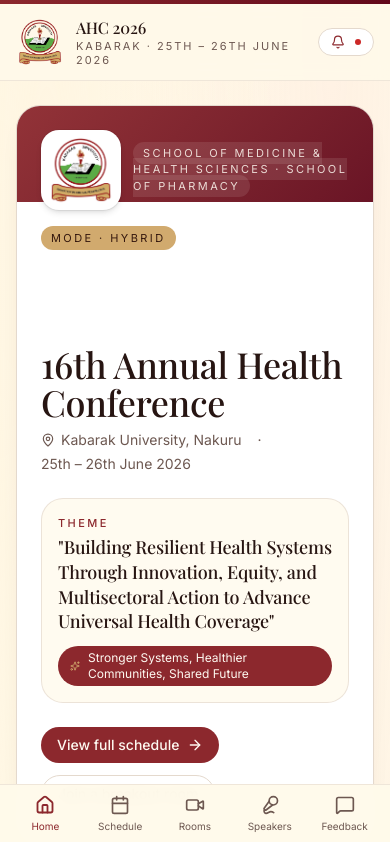
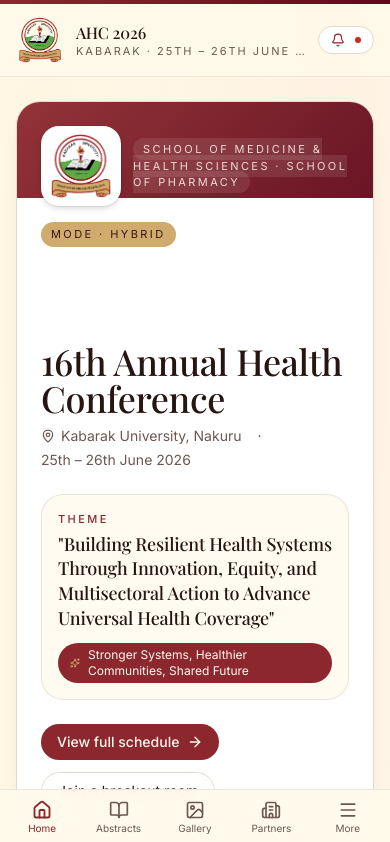
Before and after one commit to DavidSaruni/Confera, a React (Vite) app: page / in a window 390 px wide. Shown: the top 842 px of the page. Built offline with nearby package versions, Linux system fonts and the light colour scheme.

Commit message:
Change mobile view

```diff
--- a/src/components/AppShell.tsx
+++ b/src/components/AppShell.tsx
@@ -1,56 +1,101 @@
 import { Link, Outlet, useLocation } from "react-router-dom";
-import { Bell, Calendar, Image as ImageIcon, BookOpen, Mic2, Building2, Video, Home, MessageSquare } from "lucide-react";
+import {
+  Bell,
+  Calendar,
+  Image as ImageIcon,
+  BookOpen,
+  Mic2,
+  Building2,
+  Video,
+  Home,
+  MessageSquare,
+  Menu,
+} from "lucide-react";
+import type { LucideIcon } from "lucide-react";
 import type { ReactNode } from "react";
+import { useState } from "react";
 import { CONFERENCE } from "@/data/conference";
 import kabarakLogo from "@/public/images/Kabarak_University_Logo.png";
+import {
+  Sheet,
+  SheetContent,
+  SheetHeader,
+  SheetTitle,
+} from "@/components/ui/sheet";
 
-const NAV = [
-  { to: "/", label: "Home", icon: Home },
-  { to: "/schedule", label: "Schedule", icon: Calendar },
-  { to: "/breakouts", label: "Rooms", icon: Video },
-  { to: "/speakers", label: "Speakers", icon: Mic2 },
-  { to: "/abstracts", label: "Book of Abstracts", icon: BookOpen },
-  { to: "/gallery", label: "Gallery", icon: ImageIcon },
-  { to: "/partners", label: "Partners", icon: Building2 },
-  { to: "/announcements", label: "News", icon: Bell },
-  { to: "/feedback", label: "Feedback", icon: MessageSquare },
+type NavItem = {
+  to: string;
+  label: string;
+  shortLabel: string;
+  icon: LucideIcon;
+};
+
+const NAV: NavItem[] = [
+  { to: "/", label: "Home", shortLabel: "Home", icon: Home },
+  { to: "/schedule", label: "Schedule", shortLabel: "Schedule", icon: Calendar },
+  { to: "/breakouts", label: "Breakout Rooms", shortLabel: "Rooms", icon: Video },
+  { to: "/speakers", label: "Speakers", shortLabel: "Speakers", icon: Mic2 },
+  { to: "/abstracts", label: "Book of Abstracts", shortLabel: "Abstracts", icon: BookOpen },
+  { to: "/gallery", label: "Gallery", shortLabel: "Gallery", icon: ImageIcon },
+  { to: "/partners", label: "Partners", shortLabel: "Partners", icon: Building2 },
+  { to: "/announcements", label: "News", shortLabel: "News", icon: Bell },
+  { to: "/feedback", label: "Feedback", shortLabel: "Feedback", icon: MessageSquare },
 ];
+
+const MOBILE_TAB_PATHS = ["/", "/abstracts", "/gallery", "/partners"] as const;
+
+export function isConfiguredExternalUrl(url: string): boolean {
+  return Boolean(url && !/your-[\w-]*-id/i.test(url));
+}
 
 export function AppShell({ children }: { children?: ReactNode }) {
   const { pathname } = useLocation();
   return (
     <div className="min-h-screen bg-paper">
       <Header />
-      <div className="mx-auto flex max-w-6xl gap-8 px-4 pb-32 pt-6 md:px-6 lg:pt-10">
+      <div className="mx-auto flex max-w-6xl gap-8 px-4 pb-[calc(5.5rem+env(safe-area-inset-bottom))] pt-6 md:px-6 lg:pb-10 lg:pt-10">
         <aside className="hidden w-56 shrink-0 lg:block">
           <nav className="sticky top-24 space-y-1">
-            {NAV.map((n) => {
-              const Icon = n.icon;
-              const active = pathname === n.to;
+            {NAV.map((n) => (
+              <NavLink key={n.to} item={n} active={pathname === n.to} showFullLabel />
+            ))}
+          </nav>
+        </aside>
+        <main className="min-w-0 flex-1">{children ?? <Outlet />}</main>
+      </div>
+      <MobileTabBar pathname={pathname} />
+      <footer className="mx-auto max-w-6xl px-6 pb-28 pt-6 text-center text-xs text-muted-foreground lg:pb-10">
+        © {new Date().getFullYear()} Confera
+      </footer>
+    </div>
+  );
+}
+
+function NavLink({
+  item,
+  active,
+  showFullLabel,
+  onNavigate,
+}: {
+  item: NavItem;
+  active: boolean;
+  showFullLabel?: boolean;
+  onNavigate?: () => void;
+}) {
+  const Icon = item.icon;
   return (
     <Link
-                  key={n.to}
-                  to={n.to}
+      to={item.to}
+      onClick={onNavigate}
       className={`flex items-center gap-3 rounded-lg px-3 py-2.5 text-sm transition ${
         active
           ? "bg-primary text-primary-foreground shadow-sm"
           : "text-foreground/75 hover:bg-accent hover:text-foreground"
       }`}
     >
-                  <Icon className="h-4 w-4" />
-                  {n.label}
+      <Icon className="h-4 w-4 shrink-0" />
+      <span>{showFullLabel ? item.label : item.shortLabel}</span>
     </Link>
-              );
-            })}
-          </nav>
-        </aside>
-        <main className="min-w-0 flex-1">{children ?? <Outlet />}</main>
-      </div>
-      <MobileTabBar pathname={pathname} />
-      <footer className="mx-auto max-w-6xl px-6 pb-28 pt-6 text-center text-xs text-muted-foreground lg:pb-10">
-        © {new Date().getFullYear()} {CONFERENCE.host} · {CONFERENCE.faculty}
-      </footer>
-    </div>
   );
 }
 
@@ -59,24 +104,24 @@ function Header() {
     <header className="sticky top-0 z-30 border-b border-border/60 bg-background/85 backdrop-blur">
       <div className="ribbon h-1 w-full" />
       <div className="mx-auto flex max-w-6xl items-center justify-between gap-3 px-4 py-3 md:px-6">
-        <Link to="/" className="group flex items-center gap-3">
+        <Link to="/" className="group flex min-w-0 items-center gap-3">
           <img
             src={kabarakLogo}
             alt="Kabarak University"
             width={56}
             height={56}
-            className="h-12 w-12 object-contain sm:h-14 sm:w-14"
+            className="h-12 w-12 shrink-0 object-contain sm:h-14 sm:w-14"
           />
-          <div className="leading-tight">
+          <div className="min-w-0 leading-tight">
             <div className="font-display text-base text-foreground sm:text-lg">{CONFERENCE.shortName}</div>
-            <div className="text-[11px] uppercase tracking-[0.18em] text-muted-foreground">
+            <div className="truncate text-[11px] uppercase tracking-[0.18em] text-muted-foreground">
               Kabarak · {CONFERENCE.dates}
             </div>
           </div>
         </Link>
         <Link
           to="/announcements"
-          className="relative inline-flex items-center gap-2 rounded-full border border-border bg-card px-3 py-1.5 text-xs text-foreground/80 hover:border-primary/40 hover:text-foreground"
+          className="relative inline-flex shrink-0 items-center gap-2 rounded-full border border-border bg-card px-3 py-1.5 text-xs text-foreground/80 hover:border-primary/40 hover:text-foreground"
         >
           <Bell className="h-3.5 w-3.5 text-primary" />
           <span className="hidden sm:inline">Live updates</span>
@@ -88,28 +133,65 @@ function Header() {
 }
 
 function MobileTabBar({ pathname }: { pathname: string }) {
-  const tabs = [...NAV.slice(0, 4), NAV.find((n) => n.to === "/feedback")!];
+  const [moreOpen, setMoreOpen] = useState(false);
+  const primaryTabs = NAV.filter((n) =>
+    (MOBILE_TAB_PATHS as readonly string[]).includes(n.to),
+  );
+  const moreTabs = NAV.filter((n) => !(MOBILE_TAB_PATHS as readonly string[]).includes(n.to));
+  const moreActive = moreTabs.some((n) => n.to === pathname);
+
   return (
-    <nav className="fixed inset-x-0 bottom-0 z-30 border-t border-border/60 bg-background/95 backdrop-blur lg:hidden">
-      <div className="mx-auto flex max-w-6xl items-stretch justify-between px-2">
-        {tabs.map((n) => {
+    <>
+      <nav className="fixed inset-x-0 bottom-0 z-30 border-t border-border/60 bg-background/95 pb-[env(safe-area-inset-bottom)] backdrop-blur lg:hidden">
+        <div className="mx-auto grid max-w-6xl grid-cols-5 px-1">
+          {primaryTabs.map((n) => {
             const Icon = n.icon;
             const active = pathname === n.to;
             return (
               <Link
                 key={n.to}
                 to={n.to}
-              className={`flex flex-1 flex-col items-center gap-1 py-2.5 text-[10px] ${
+                className={`flex flex-col items-center gap-0.5 px-1 py-2.5 text-[10px] leading-tight ${
                   active ? "text-primary" : "text-muted-foreground"
                 }`}
               >
-              <Icon className={`h-5 w-5 ${active ? "stroke-[2.2]" : ""}`} />
-              {n.label}
+                <Icon className={`h-5 w-5 shrink-0 ${active ? "stroke-[2.2]" : ""}`} />
+                <span className="max-w-full truncate text-center">{n.shortLabel}</span>
               </Link>
             );
           })}
+          <button
+            type="button"
+            onClick={() => setMoreOpen(true)}
+            className={`flex flex-col items-center gap-0.5 px-1 py-2.5 text-[10px] leading-tight ${
+              moreActive ? "text-primary" : "text-muted-foreground"
+            }`}
+          >
+            <Menu className={`h-5 w-5 shrink-0 ${moreActive ? "stroke-[2.2]" : ""}`} />
+            <span>More</span>
+          </button>
         </div>
       </nav>
+
+      <Sheet open={moreOpen} onOpenChange={setMoreOpen}>
+        <SheetContent side="bottom" className="rounded-t-2xl pb-[env(safe-area-inset-bottom)]">
+          <SheetHeader className="text-left">
+            <SheetTitle className="font-display">All sections</SheetTitle>
+          </SheetHeader>
+          <nav className="mt-4 grid gap-1">
+            {moreTabs.map((n) => (
+              <NavLink
+                key={n.to}
+                item={n}
+                active={pathname === n.to}
+                showFullLabel
+                onNavigate={() => setMoreOpen(false)}
+              />
+            ))}
+          </nav>
+        </SheetContent>
+      </Sheet>
+    </>
   );
 }
 
--- a/src/pages/SchedulePage.tsx
+++ b/src/pages/SchedulePage.tsx
@@ -1,15 +1,18 @@
-import { AppShell, PageHeader } from "@/components/AppShell";
+import { AppShell, PageHeader, isConfiguredExternalUrl } from "@/components/AppShell";
 import { SCHEDULE, CONFERENCE } from "@/data/conference";
 import { ExternalLink } from "lucide-react";
 
 export default function SchedulePage() {
+  const showDriveLink = isConfiguredExternalUrl(CONFERENCE.driveScheduleUrl);
+
   return (
     <AppShell>
       <PageHeader
         eyebrow="Program"
         title="Conference schedule"
-        subtitle="Two days of keynotes, plenaries and breakout rounds. Synced live with the official Google Drive folder — last-minute changes appear here first."
+        subtitle="Two days of keynotes, plenaries and breakout rounds. Last-minute changes will appear here first."
       />
+      {showDriveLink && (
         <a
           href={CONFERENCE.driveScheduleUrl}
           target="_blank"
@@ -18,6 +21,7 @@ export default function SchedulePage() {
         >
           Open Google Drive folder <ExternalLink className="h-3.5 w-3.5" />
         </a>
+      )}
 
       <div className="space-y-10">
         {SCHEDULE.map((day) => (
```
Lines whose indentation alone changed are shown as unchanged.
